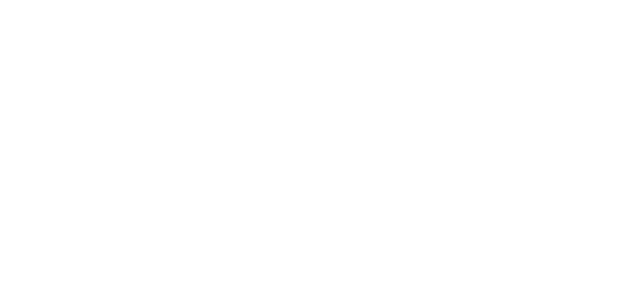
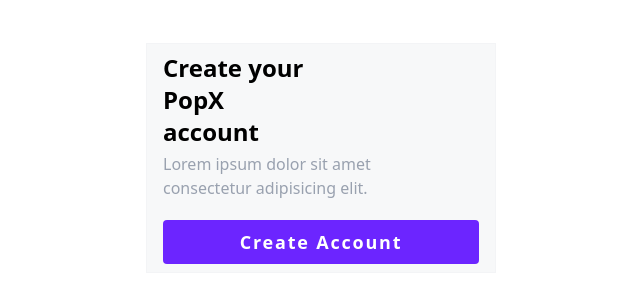
Before and after one commit to TanmayVidhate/Educase_India, a React (Vite) app: page /create_account in a window 1280 px wide. Before the commit this address had no page. Shown: the part 242-544 px from the top of the page, without its empty margins (319-959 px from the left). Built offline with nearby package versions, Linux system fonts and the light colour scheme.

Commit message:
import view and create route

```diff
--- a/src/App.jsx
+++ b/src/App.jsx
@@ -3,6 +3,7 @@
 
 //import views
 import LandingPage from './Views/LandingPage';
+import CreateAccount from './Views/CreateAccount';
 
 function App() {
 
@@ -10,6 +11,7 @@
     <>
       <Routes>
         <Route path="/" element={<LandingPage />} />
+        <Route path="/create_account" element={<CreateAccount />} />
       </Routes>
     </>
   )
--- /dev/null
+++ b/src/Views/CreateAccount.jsx
@@ -0,0 +1,29 @@
+import React from 'react'
+
+import Button from '../Components/Button'
+
+function CreateAccount() {
+    return (
+        <>
+            <div className='h-screen w-screen  flex justify-center items-center '>
+
+                <div className='border border-gray-100 min-h-min w-[350px] p-2 bg-[#f7f8f9]'>
+                    <div className='pl-2 w-1/2'>
+                        <p className='text-2xl font-bold '>Create your PopX account</p>
+                    </div>
+                    <div className='my-1 text-gray-400 w-2/3 pl-2'>
+                        <p>Lorem ipsum dolor sit amet consectetur adipisicing elit.</p>
+                    </div>
+
+                    <div className='mt-5 flex justify-center items-center'>
+                        <Button name="create account" className="!bg-[#6c25ff] rounded-sm w-[95%]" />
+                    </div>
+
+                </div>
+
+            </div>
+        </>
+    )
+}
+
+export default CreateAccount
```
